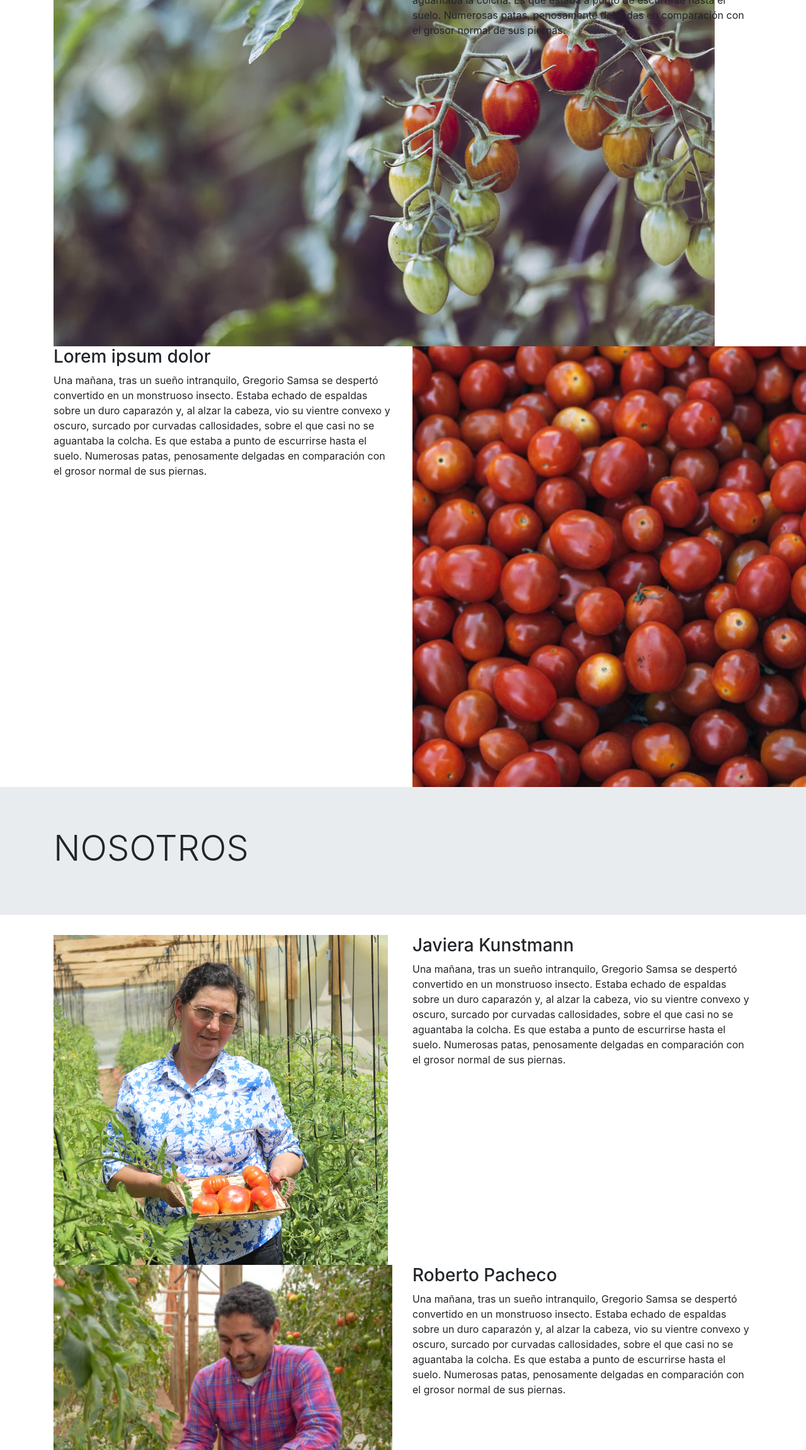
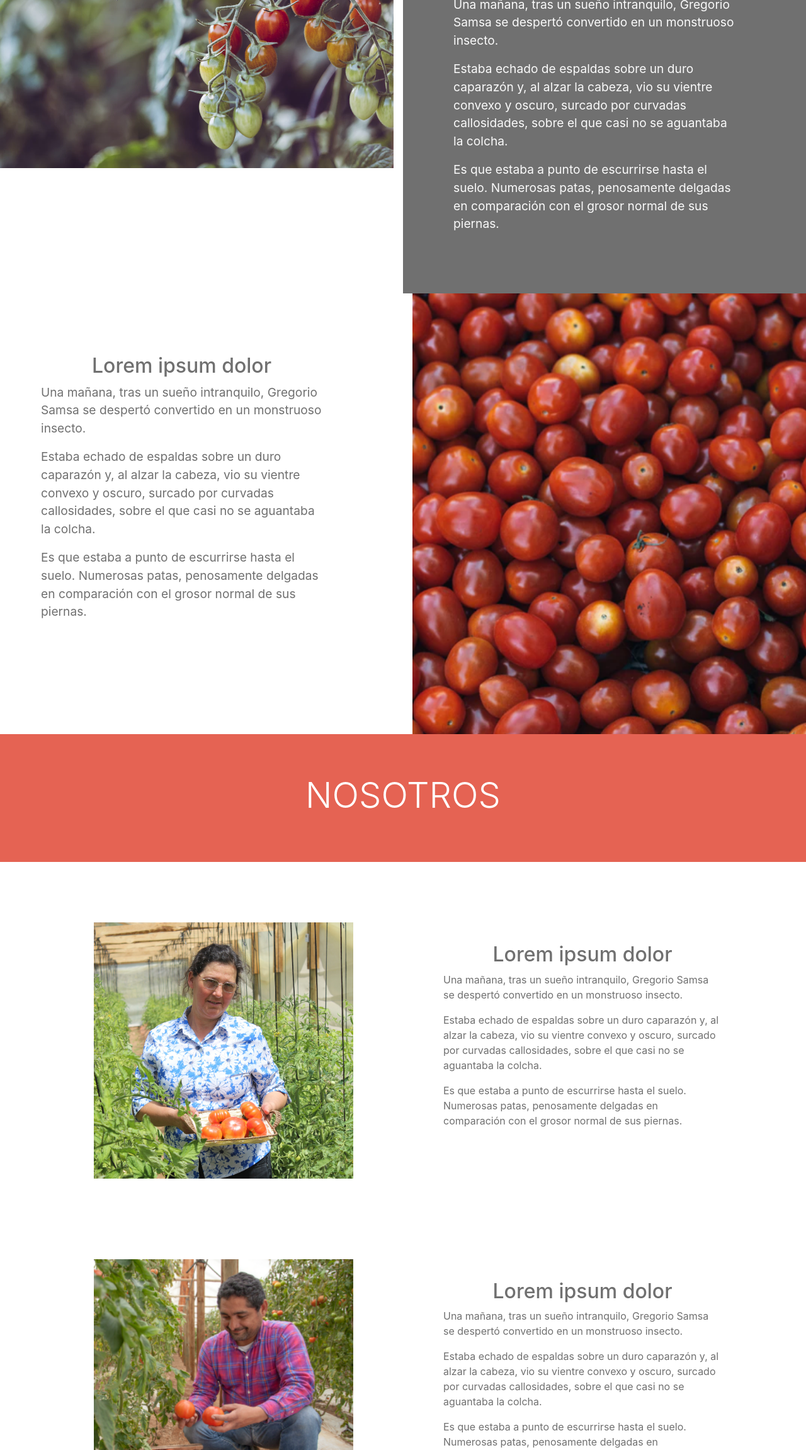
Before and after one commit to Andyta2018/experiencia_presencial_09, a plain HTML site: page index.html in a window 1280 px wide. Shown: the part 497-2800 px from the top of the page at 63% size. Drawn offline with nearby package versions, Linux system fonts and the light colour scheme.

Commit message:
ADD:se agrega estilo a la página

```diff
--- a/css/miestilo.css
+++ b/css/miestilo.css
@@ -0,0 +1,85 @@
+/*navbar*/
+.navbar-lista{
+	margin-left: 600px;
+}
+
+/*.navbar-link a{
+	color: #FAFAFA;
+}*/
+
+.navbar{
+	background-color: #Ffffff;
+}
+
+/*sección 1*/
+.jumbotron{
+	background-color: #e56353;
+	color: #FFFFFF;
+	text-align: center;
+}
+
+.container-seccionuno{
+	text-align: center;
+	color: #ffffff;
+}
+
+.container-seccionuno h1{
+	font-family: Raleway ExtraLight;
+}
+
+/*sección 2*/
+.secciondos-texto1{
+	padding-top: 6rem;
+	padding-left: 5rem;
+	padding-bottom: 5rem;
+	padding-right: 8rem;
+	background-color: #707070;
+
+}
+
+.secciondos-texto1 h2{
+	color: #FAFAFA;
+	text-align: center;
+}
+.secciondos-texto1 p{
+	font-size: 1.2rem;
+	color: #FAFAFA;
+}
+
+.secciondos-texto2{
+	padding-top: 6rem;
+	padding-left: 5rem;
+	padding-bottom: 5rem;
+	padding-right: 8rem;
+	background-color: #FFFFFF;
+
+}
+
+.secciondos-texto2 h2{
+	color: #707070;
+	text-align: center;
+}
+.secciondos-texto2 p{
+	font-size: 1.2rem;
+	color: #707070;
+}
+/*sección 4*/
+
+.productores-texto{
+	color: #707070;
+	padding-top: 6rem;
+	padding-left: 4rem;
+	padding-bottom: 5rem;
+	padding-right: 4rem;
+}
+
+.productores-texto h2{
+	text-align: center;
+}
+
+.productores_img img{
+	padding-top: 4rem;
+	padding-left: 4rem;
+	padding-bottom: 4rem;
+	padding-right: 4rem;
+}
--- a/index.html
+++ b/index.html
@@ -14,7 +14,7 @@
   <body>
       <header>
           <!-- Barra de navegación -->
-          <nav class="navbar navbar-expand-lg navbar-light bg-light">
+          <nav class="navbar navbar-expand-lg navbar-light">
 
               <a class="navbar-brand" href="#">
                 <img src="Assets/img/logo-navbar.png" width="200" height="40" alt="">
@@ -23,6 +23,7 @@
                 <span class="navbar-toggler-icon"></span>
               </button>
 
+              <div class="navbar-lista">
                   <div class="collapse navbar-collapse" id="navbarNav">
                     <ul class="nav justify-content-end">
                       <li class="nav-item">
@@ -39,45 +40,87 @@
                       </li>
                     </ul>
                   </div>
+              </div>
             </nav>
       </header>
 
       <main>
-            <div class="jumbotron jumbotron-fluid">
-              <div class="container">
+          <!--S ección 1 -->
+            <div class="jumbotron jumbotron-fluid jumbotron-seccionuno">
+              <div class="container-seccionuno">
                   <h1 class="display-4">De nuestro cariño</h1>
                   <p class="lead">A TU MESA</p>
               </div>
             </div>
             <!-- Sección 2 -->
-            <div class="container">
+
                 <div class="row">
                   <div class="col-lg-6 col-md-6 col-sm-12">
                       <div>
-                        <img src="Assets/img/img-history.png" alt="">
+                        <img src="Assets/img/img-history.png" alt="" class="img-fluid">
                       </div>
                   </div>
-                  <div class="col-lg-6 col-md-6 col-sm-12">
-                      <h3>Lorem ipsum dolor</h3>
-                      <p>Una mañana, tras un sueño intranquilo, Gregorio Samsa se despertó convertido en un monstruoso insecto.
+                  <div class="col-lg-6 col-md-6 col-sm-12 secciondos-texto1">
+                      <h2>Lorem ipsum dolor</h2>
+                      <p>Una mañana, tras un sueño intranquilo, Gregorio Samsa se despertó convertido en un monstruoso insecto.</p>
 
-                      Estaba echado de espaldas sobre un duro caparazón y, al alzar la cabeza, vio su vientre convexo y oscuro, surcado por curvadas callosidades, sobre el que casi no se aguantaba la colcha.
+                      <p>Estaba echado de espaldas sobre un duro caparazón y, al alzar la cabeza, vio su vientre convexo y oscuro, surcado por curvadas callosidades, sobre el que casi no se aguantaba la colcha.</p>
 
-                      Es que estaba a punto de escurrirse hasta el suelo. Numerosas patas, penosamente delgadas en comparación con el grosor normal de sus piernas.</p>
+                      <p>Es que estaba a punto de escurrirse hasta el suelo. Numerosas patas, penosamente delgadas en comparación con el grosor normal de sus piernas.</p>
                   </div>
                   <div class="w-100"></div>
-                  <div class="col-lg-6 col-md-6 col-sm-12">
-                      <h3>Lorem ipsum dolor</h3>
-                      <p>Una mañana, tras un sueño intranquilo, Gregorio Samsa se despertó convertido en un monstruoso insecto.
+                  <div class="col-lg-6 col-md-6 col-sm-12 secciondos-texto2">
+                      <h2>Lorem ipsum dolor</h2>
+                      <p>Una mañana, tras un sueño intranquilo, Gregorio Samsa se despertó convertido en un monstruoso insecto.</p>
 
-                      Estaba echado de espaldas sobre un duro caparazón y, al alzar la cabeza, vio su vientre convexo y oscuro, surcado por curvadas callosidades, sobre el que casi no se aguantaba la colcha.
+                      <p>Estaba echado de espaldas sobre un duro caparazón y, al alzar la cabeza, vio su vientre convexo y oscuro, surcado por curvadas callosidades, sobre el que casi no se aguantaba la colcha.</p>
 
-                      Es que estaba a punto de escurrirse hasta el suelo. Numerosas patas, penosamente delgadas en comparación con el grosor normal de sus piernas.</p>
+                      <p>Es que estaba a punto de escurrirse hasta el suelo. Numerosas patas, penosamente delgadas en comparación con el grosor normal de sus piernas.</p>
                   </div>
                   <div class="col-lg-6 col-md-6 col-sm-12">
                       <div>
                         <img src="Assets/img/our-tomatoes.png" alt="">
                       </div>
+                  </div>
+                </div>
+
+            <!-- Sección 3 -->
+            <div class="jumbotron jumbotron-fluid">
+              <div class="container">
+                  <h1 class="display-4">NOSOTROS</h1>
+              </div>
+            </div>
+
+
+            <!-- Sección 4 -->
+            <div class="container">
+                <div class="row">
+                      <div class="col-lg-6 col-md-6 col-sm-12 productores_img">
+
+                            <img src="Assets/img/javiera-kunstmann.png" alt="" class="img-fluid">
+
+                      </div>
+                      <div class="col-lg-6 col-md-6 col-sm-12 productores-texto">
+                          <h2>Lorem ipsum dolor</h2>
+                          <p>Una mañana, tras un sueño intranquilo, Gregorio Samsa se despertó convertido en un monstruoso insecto.</p>
+
+                          <p>Estaba echado de espaldas sobre un duro caparazón y, al alzar la cabeza, vio su vientre convexo y oscuro, surcado por curvadas callosidades, sobre el que casi no se aguantaba la colcha.</p>
+
+                          <p>Es que estaba a punto de escurrirse hasta el suelo. Numerosas patas, penosamente delgadas en comparación con el grosor normal de sus piernas.</p>
+                      </div>
+                      <div class="w-100"></div>
+                      <div class="col-lg-6 col-md-6 col-sm-12 productores_img">
+
+                            <img src="Assets/img/roberto-pacheco.png" alt="" class="img-fluid">
+
+                      </div>
+                      <div class="col-lg-6 col-md-6 col-sm-12 productores-texto">
+                          <h2>Lorem ipsum dolor</h2>
+                          <p>Una mañana, tras un sueño intranquilo, Gregorio Samsa se despertó convertido en un monstruoso insecto.</p>
+
+                          <p>Estaba echado de espaldas sobre un duro caparazón y, al alzar la cabeza, vio su vientre convexo y oscuro, surcado por curvadas callosidades, sobre el que casi no se aguantaba la colcha.</p>
+
+                          <p>Es que estaba a punto de escurrirse hasta el suelo. Numerosas patas, penosamente delgadas en comparación con el grosor normal de sus piernas.</p>
                       </div>
                 </div>
             </div>
@@ -87,38 +130,8 @@
                       <h1 class="display-4">NOSOTROS</h1>
                   </div>
                 </div>
-            <!-- Sección 4 -->
-            <div class="container">
-                <div class="row">
-                  <div class="col-lg-6 col-md-6 col-sm-12">
-                      <div>
-                        <img src="Assets/img/javiera-kunstmann.png" alt="">
-                      </div>
-                  </div>
-                  <div class="col-lg-6 col-md-6 col-sm-12">
-                      <h3>Javiera Kunstmann</h3>
-                      <p>Una mañana, tras un sueño intranquilo, Gregorio Samsa se despertó convertido en un monstruoso insecto.
 
-                      Estaba echado de espaldas sobre un duro caparazón y, al alzar la cabeza, vio su vientre convexo y oscuro, surcado por curvadas callosidades, sobre el que casi no se aguantaba la colcha.
 
-                      Es que estaba a punto de escurrirse hasta el suelo. Numerosas patas, penosamente delgadas en comparación con el grosor normal de sus piernas.</p>
-                  </div>
-                  <div class="w-100"></div>
-                  <div class="col-lg-6 col-md-6 col-sm-12">
-                      <div>
-                        <img src="Assets/img/roberto-pacheco.png" alt="">
-                      </div>
-                  </div>
-                  <div class="col-lg-6 col-md-6 col-sm-12">
-                      <h3>Roberto Pacheco</h3>
-                      <p>Una mañana, tras un sueño intranquilo, Gregorio Samsa se despertó convertido en un monstruoso insecto.
-
-                      Estaba echado de espaldas sobre un duro caparazón y, al alzar la cabeza, vio su vientre convexo y oscuro, surcado por curvadas callosidades, sobre el que casi no se aguantaba la colcha.
-
-                      Es que estaba a punto de escurrirse hasta el suelo. Numerosas patas, penosamente delgadas en comparación con el grosor normal de sus piernas.</p>
-                  </div>
-                </div>
-            </div>
             <!-- Sección 5 -->
             <div class="jumbotron">
                 <h1 class="display-4">¿Tomates para tu negocio?</h1>
```
Lines whose indentation alone changed are shown as unchanged.
